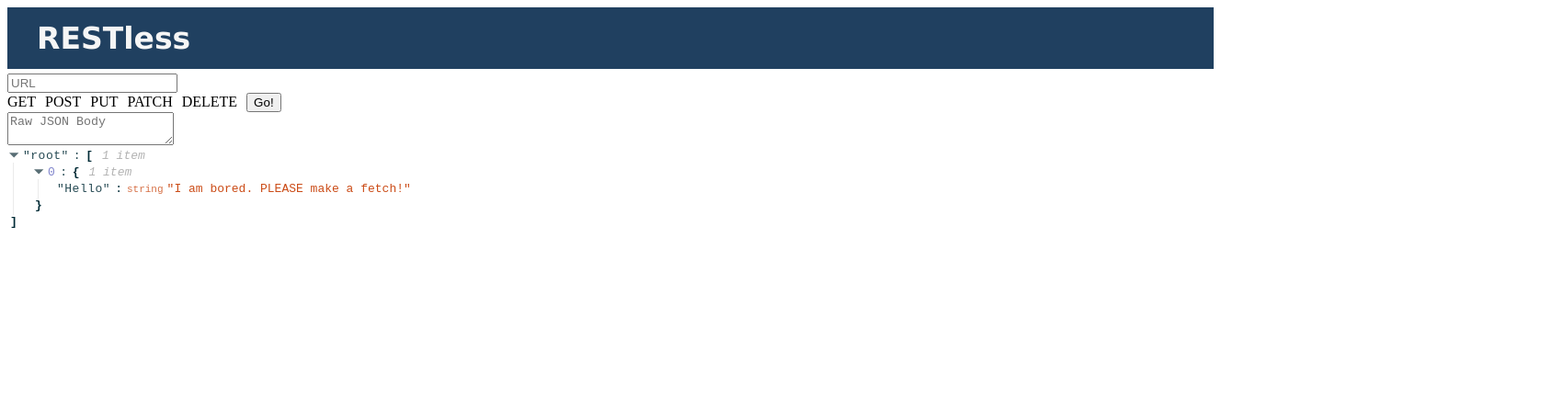
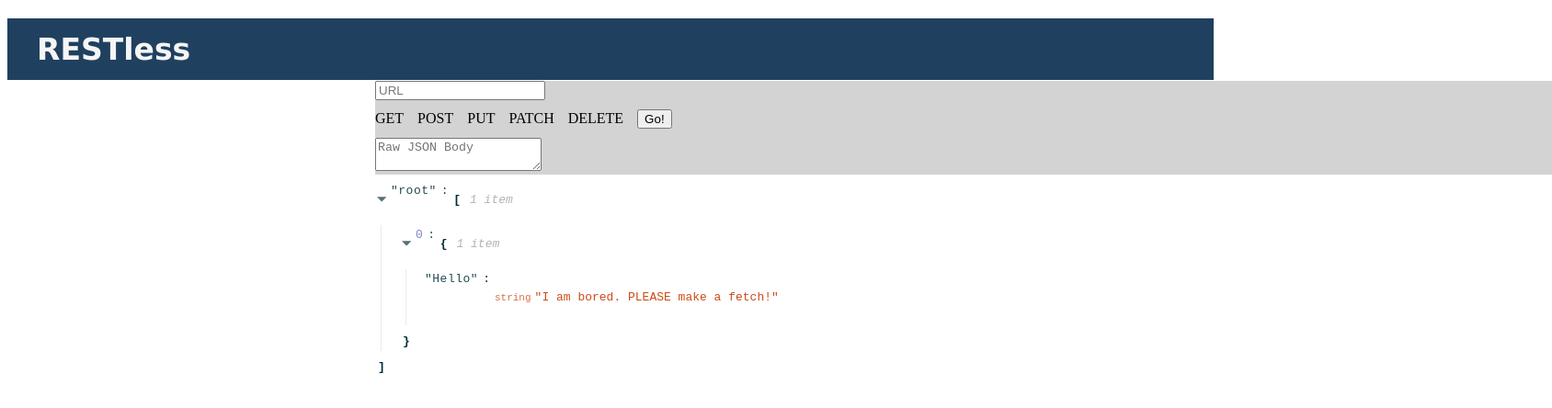
Before and after one commit to tannermeck/Lab-resty, a React app: page / in a window 1280 px wide. Shown: the top 444 px of the page at 92% size, 1688 px wide, since content can reach past the window. Built offline with nearby package versions, Linux system fonts and the light colour scheme.

Commit message:
styling updated

```diff
--- a/src/container/SearchContainer.jsx
+++ b/src/container/SearchContainer.jsx
@@ -3,7 +3,7 @@
 import { SearchForm } from '../presentation/SearchForm';
 import { SearchHistory } from '../presentation/SearchHistory';
 import { FetchApi } from '../services/FetchApi';
-import './searchContainer.css';
+import style from './searchContainer.css';
 
 class SearchContainer extends Component {
     state = {
@@ -31,15 +31,15 @@
 
     render() {
         return (
-            <div className="container" style={{gridTemplateAreas: `'header header header' 'li body body' 'li body, body'` }}>
-                <div className="header">
+            <div className={style.container}>
+                <div className={style.header}>
                     <h1>RESTless</h1>
                 </div>
-                <div className="body">
+                <div className={style.body}>
                     <SearchForm search={this.handleSearch} submit={this.handleSubmit} radioChange={this.handleRadioChange} jsonTextField={this.handleJsonText}/>
                     <Data data={this.state.data}/>
                 </div>
-                <div className="li">
+                <div className={style.li}>
                 {localStorage.getItem('STORE') &&
                 <SearchHistory />
                 }
@@ -49,3 +49,4 @@
     }
 }
 export default SearchContainer;
+// style={{gridTemplateAreas: `'header header header' 'li body body' 'li body, body'` }}
--- a/src/container/searchContainer.css
+++ b/src/container/searchContainer.css
@@ -1,8 +1,8 @@
 .container {
     display: grid;
-    grid-template-columns: 1fr 1fr 1fr;
-    grid-template-rows: 1fr 1fr 1fr;
-    /* gap: 0px 0px;  */
+    grid-template-columns: 400px 1fr 1fr;
+    grid-template-rows: 68px 1fr 1fr;
+    gap: 0px 0px;
     grid-template-areas:
         'header header header'
         'li body body'
@@ -10,6 +10,7 @@
 }
 .li {
     grid-area: li;
+    margin-top: 0px;
 }
 .body {
    grid-area: body;
@@ -26,7 +27,7 @@
     font-family: Verdana, Geneva, Tahoma, sans-serif;
     font-size: 33px;
     margin-top: 0px;
-    margin-bottom: 5px;
+    margin-bottom: 0px;
     width: 100vw;
     margin-left: 0px;
 }
--- a/src/presentation/Search.jsx
+++ b/src/presentation/Search.jsx
@@ -1,4 +1,5 @@
 import React from 'react';
+import './search.css';
 
 export const Search = ({ verb, link }) => {
     return (
--- a/src/presentation/SearchHistory.jsx
+++ b/src/presentation/SearchHistory.jsx
@@ -1,5 +1,6 @@
 import React from 'react';
 import { Search } from './Search';
+import './searchHistory.css';
 
 export const SearchHistory = () => {
     const item = localStorage.getItem('STORE');
--- /dev/null
+++ b/src/presentation/search.css
@@ -0,0 +1,5 @@
+p {
+    margin: 5px;
+    margin-top: 10px;
+    z-index: 9;
+}
--- a/src/presentation/searchForm.css
+++ b/src/presentation/searchForm.css
@@ -10,10 +10,17 @@
 input[type="radio"]:checked + label:active {
     background-color:#204060;
 }
-
+div {
+    margin-top: 10px;
+    margin-bottom: 10px;
+}
 label {
-    padding-right: 10px;
+    padding-right: 15px;
 }
-/* .GET {
-    background-color: blue;
-} */
+form {
+    background-color: lightgray;
+    width: 100vw;
+}
+label + input[type="text"] {
+    width: 100vw;
+}
--- /dev/null
+++ b/src/presentation/searchHistory.css
@@ -0,0 +1,14 @@
+ul {
+    background-color: lightgray;
+    margin: 0px;
+    padding: 0px;
+}
+li {
+    list-style: none;
+    background-color: #204060;
+    color: white;
+    font-family: sans-serif;
+    margin-right: 5px;
+    border-radius: 5px;
+    font-size: 1rem;
+}
```
